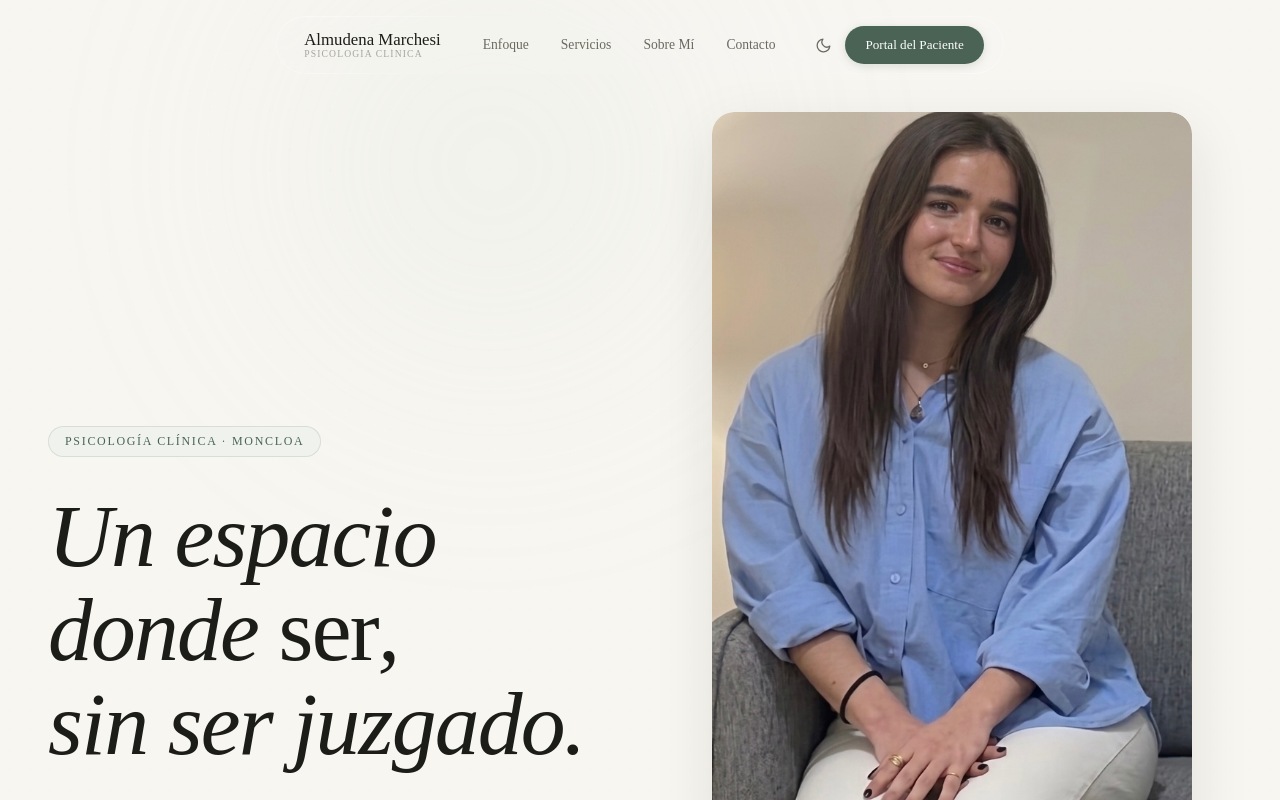
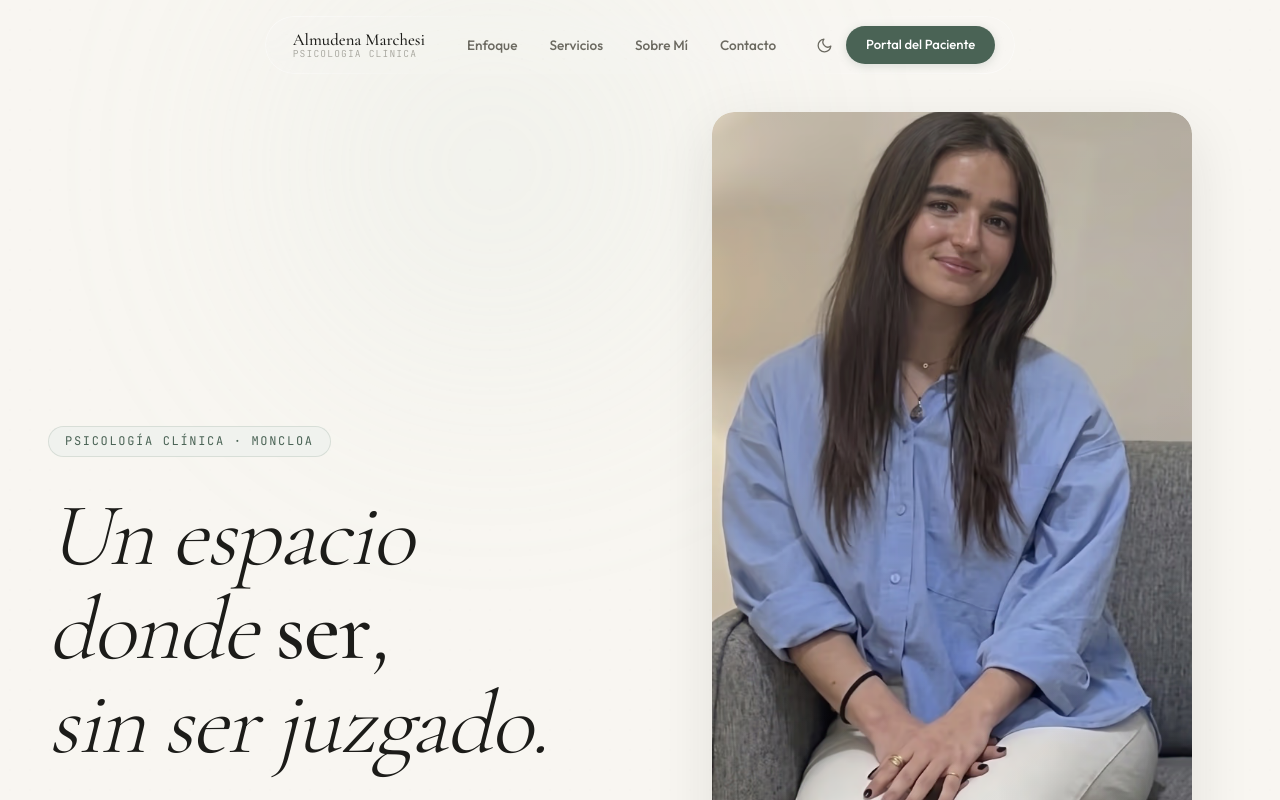
Before and after one commit to AlvaroGomezRuiz/clinica_almudena_marchesi, a Next.js app in the folder FRONTEND/: page / in a window 1280 px wide. Shown: the top 800 px of the page. Built offline with nearby package versions, Linux system fonts and the light colour scheme.

Commit message:
mejorar metricas cambios

```diff
--- a/FRONTEND/src/app/globals.css
+++ b/FRONTEND/src/app/globals.css
@@ -1,5 +1,5 @@
-@import url('https://fonts.googleapis.com/css2?family=Cormorant+Garamond:ital,wght@0,300;0,400;0,500;1,300;1,400&family=Outfit:wght@300;400;500;600&family=JetBrains+Mono:wght@300;400&display=swap');
-@import url('https://fonts.googleapis.com/css2?family=Material+Symbols+Outlined:wght,FILL@100..700,0..1&display=swap');
+/* Fuentes auto-alojadas (Self-hosted) para máximo rendimiento y privacidad */
+@import 'material-symbols/outlined.css';
 
 /* ══════════════════════════════════════════════════
    SISTEMA DE TOKENS — Light Mode (default)
--- a/FRONTEND/src/app/layout.tsx
+++ b/FRONTEND/src/app/layout.tsx
@@ -1,7 +1,31 @@
 import './globals.css';
 
+import type { Metadata, Viewport } from 'next';
 import { headers } from 'next/headers';
 import { ThemeProvider } from 'next-themes';
+import { Cormorant_Garamond, Outfit, JetBrains_Mono } from 'next/font/google';
+
+const fontDisplay = Cormorant_Garamond({
+  subsets: ['latin'],
+  weight: ['300', '400', '500'],
+  style: ['normal', 'italic'],
+  variable: '--font-display',
+  display: 'swap',
+});
+
+const fontBody = Outfit({
+  subsets: ['latin'],
+  weight: ['300', '400', '500', '600'],
+  variable: '--font-body',
+  display: 'swap',
+});
+
+const fontMono = JetBrains_Mono({
+  subsets: ['latin'],
+  weight: ['300', '400'],
+  variable: '--font-mono',
+  display: 'swap',
+});
 
 import PublicHeader from '@/components/PublicHeader';
 import PublicFooter from '@/components/public/PublicFooter';
@@ -16,6 +40,50 @@ function shouldRenderPublicShell(pathname: string): boolean {
   return true;
 }
 
+export const viewport: Viewport = {
+  themeColor: [
+    { media: '(prefers-color-scheme: light)', color: '#fcfbf9' },
+    { media: '(prefers-color-scheme: dark)', color: '#131312' },
+  ],
+  width: 'device-width',
+  initialScale: 1,
+  maximumScale: 5,
+};
+
+export const metadata: Metadata = {
+  metadataBase: new URL('https://almudenamarchesi.es'),
+  title: {
+    template: '%s | Almudena Marchesi',
+    default: 'Almudena Marchesi | Psicología Clínica Madrid · Moncloa',
+  },
+  description: 'Acompañamiento profesional en el corazón de Moncloa, Madrid. Psicología clínica basada en evidencia. Primera sesión exploratoria disponible.',
+  keywords: ['Psicóloga Madrid', 'Psicología Clínica', 'Terapia Moncloa', 'Psicólogo Moncloa', 'Ansiedad', 'Depresión', 'Almudena Marchesi'],
+  authors: [{ name: 'Almudena Marchesi' }],
+  creator: 'Almudena Marchesi',
+  openGraph: {
+    title: 'Almudena Marchesi — Psicología Clínica',
+    description: 'Acompañamiento profesional en el corazón de Moncloa, Madrid. Rigor clínico y calidez humana.',
+    url: 'https://almudenamarchesi.es',
+    siteName: 'Clínica Almudena Marchesi',
+    locale: 'es_ES',
+    type: 'website',
+  },
+  robots: {
+    index: true,
+    follow: true,
+    googleBot: {
+      index: true,
+      follow: true,
+      'max-video-preview': -1,
+      'max-image-preview': 'large',
+      'max-snippet': -1,
+    },
+  },
+  alternates: {
+    canonical: '/',
+  },
+};
+
 export default function RootLayout({
   children,
 }: {
@@ -27,6 +95,7 @@ export default function RootLayout({
   return (
     <html
       lang="es"
+      className={`${fontDisplay.variable} ${fontBody.variable} ${fontMono.variable}`}
       suppressHydrationWarning
     >
       <head />
--- a/FRONTEND/src/app/page.tsx
+++ b/FRONTEND/src/app/page.tsx
@@ -79,7 +79,7 @@ export const metadata: Metadata = {
     siteName: 'Clínica Almudena Marchesi',
     images: [
       {
-        url: '/images/almudena.jpg',
+        url: '/images/almudena.avif',
         width: 1200,
         height: 630,
         alt: 'Almudena Marchesi, psicóloga clínica en Moncloa, Madrid',
@@ -92,7 +92,7 @@ export const metadata: Metadata = {
     card: 'summary_large_image',
     title: 'Almudena Marchesi | Psicología Clínica Madrid',
     description: 'Acompañamiento profesional en el corazón de Moncloa.',
-    images: ['/images/almudena.jpg'],
+    images: ['/images/almudena.avif'],
   },
   robots: {
     index: true,
@@ -119,7 +119,7 @@ const jsonLd = {
     'Psicología clínica en Moncloa, Madrid. Acompañamiento profesional basado en evidencia.',
   url: 'https://almudenamarchesi.es',
   telephone: '+34646445991',
-  image: 'https://almudenamarchesi.es/images/almudena.jpg',
+  image: 'https://almudenamarchesi.es/images/almudena.avif',
   address: {
     '@type': 'PostalAddress',
     streetAddress: 'Moncloa',
--- a/FRONTEND/src/app/sections/HeroSection.tsx
+++ b/FRONTEND/src/app/sections/HeroSection.tsx
@@ -33,20 +33,17 @@ export default function HeroSection() {
       <div className="max-w-screen-xl mx-auto w-full grid grid-cols-1 md:grid-cols-2 gap-12 md:gap-16 items-center relative">
         {/* Text Column — FIRST on mobile, first on desktop */}
         <div className="z-10 order-1">
-          <ScrollReveal delay={0} offset={30}>
+          {/* Elementos críticos para LCP (Estáticos) */}
           <span className="inline-block font-mono text-label-sm uppercase tracking-[0.14em] text-sage px-4 py-1.5 rounded-pill border border-sage/15 bg-sage-wash/60 mb-8">
             Psicología Clínica · Moncloa
           </span>
-          </ScrollReveal>
 
-          <ScrollReveal delay={0.08} offset={40}>
           <h1 className="font-display text-display-1 text-ink text-balance mb-8 italic">
             Un espacio donde{' '}
             <span className="not-italic font-medium">ser</span>,
             <br className="hidden md:block" />
             sin ser juzgado.
           </h1>
-          </ScrollReveal>
 
           <ScrollReveal delay={0.16} offset={35}>
             <p className="text-body-lg text-ink-soft max-w-lg mb-10 leading-relaxed text-pretty">
--- a/FRONTEND/src/app/sobre-mi/page.tsx
+++ b/FRONTEND/src/app/sobre-mi/page.tsx
@@ -65,7 +65,7 @@ export default function SobreMiPage() {
           <div className="lg:col-span-7 flex justify-center">
             <ScrollReveal delay={0.1} scale={0.96}>
               <Photo3D
-                src="/images/almudena.jpg"
+                src="/images/almudena.avif"
                 alt="Almudena Marchesi, psicóloga clínica, en su consulta de Moncloa, Madrid"
                 width={580}
                 height={750}
--- a/FRONTEND/src/components/PublicHeader.tsx
+++ b/FRONTEND/src/components/PublicHeader.tsx
@@ -127,7 +127,7 @@ export default function PublicHeader() {
                 <ThemeToggle />
                 <button
                   type="button"
-                  className="flex items-center justify-center w-10 h-10 rounded-full hover:bg-ink/[0.04] transition-colors"
+                  className="flex items-center justify-center w-12 h-12 rounded-full hover:bg-ink/[0.04] transition-colors"
                   onClick={() => setMobileOpen(true)}
                   aria-label="Abrir menú"
                 >
--- a/FRONTEND/src/components/public/HeroImage.tsx
+++ b/FRONTEND/src/components/public/HeroImage.tsx
@@ -50,7 +50,7 @@ export default function HeroImage({ className }: HeroImageProps) {
           - sizes → evita descargar imagen más grande de lo necesario
         */}
         <Image
-          src="/images/almudena.jpg"
+          src="/images/almudena.avif"
           alt="Almudena Marchesi, psicóloga clínica, en su consulta de Moncloa, Madrid"
           width={520}
           height={680}
```
Also changed, not shown: FRONTEND/public/images/almudena.avif (added), FRONTEND/public/images/almudena.jpg (deleted). Lines whose indentation alone changed are shown as unchanged.
